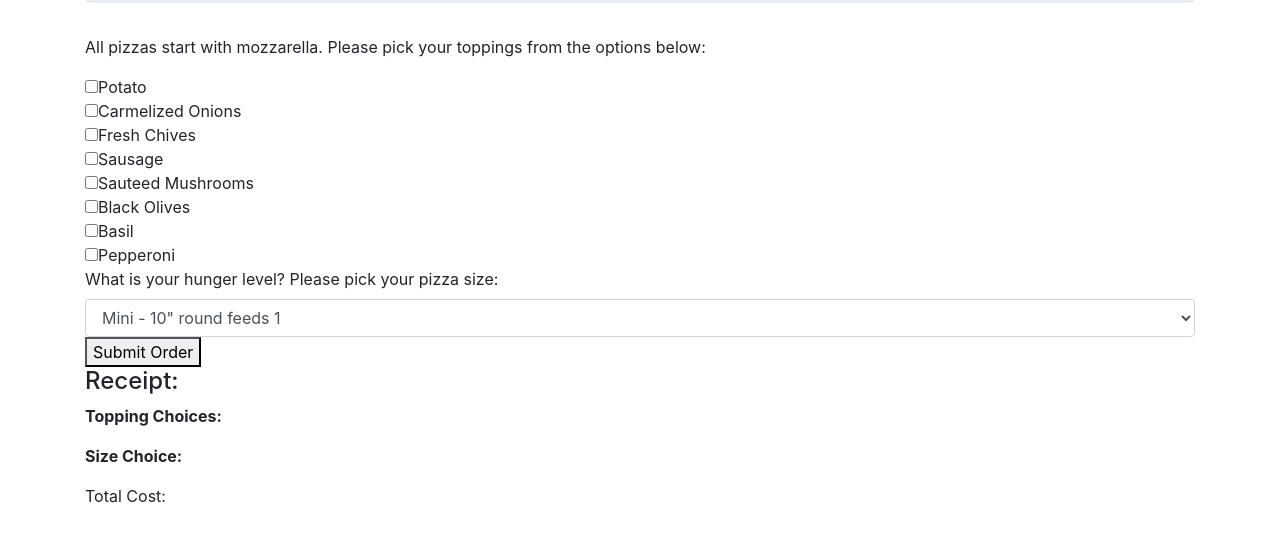
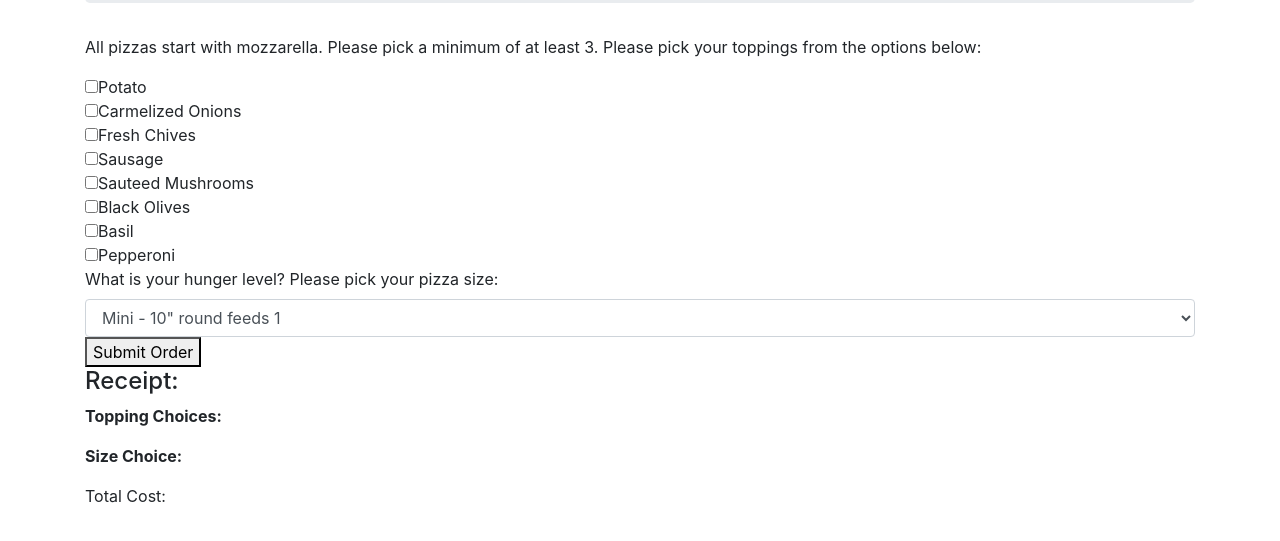
Before and after one commit to chloehellberg/pizza-parlor, a plain HTML site: page index.html in a window 1280 px wide. Shown: the part 181-722 px from the top of the page. Drawn offline with Linux system fonts and the light colour scheme.

Commit message:
Add stipulations to ingredient instructions - must have 3 toppings. This may be changed later.

```diff
--- a/index.html
+++ b/index.html
@@ -18,7 +18,7 @@
   <div class = "container" id ="pizza-options">
     <form id="formOne">
       <div class="form-group-toppings">
-        <p>All pizzas start with mozzarella. Please pick your toppings from the options below:</p>
+        <p>All pizzas start with mozzarella. Please pick a minimum of at least 3. Please pick your toppings from the options below:</p>
         <input type="checkbox" name="topping-option" value="1">Potato<br>
         <input type="checkbox" name="topping-option" value="2">Carmelized Onions<br>
         <input type="checkbox" name="topping-option" value="2">Fresh Chives<br>
```
